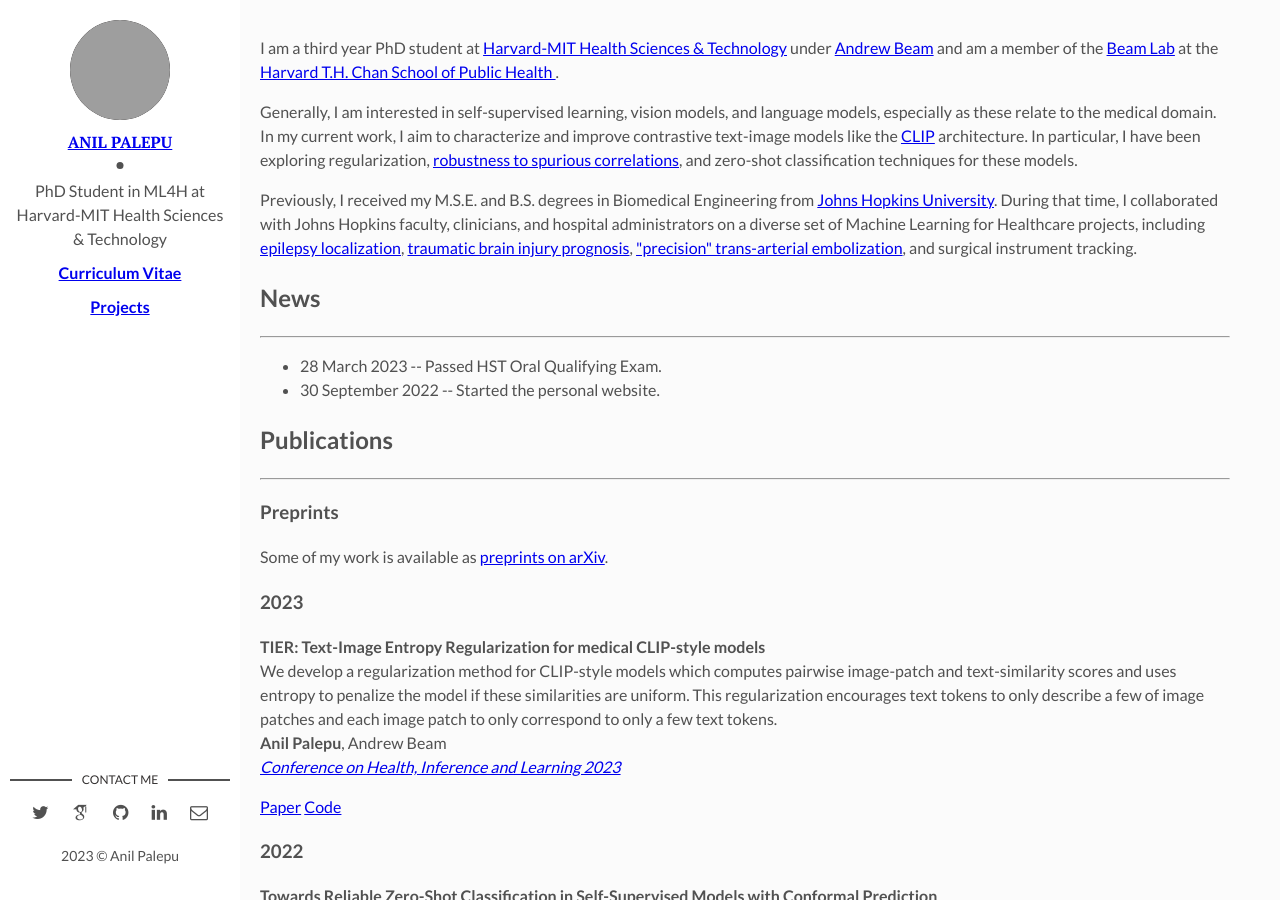
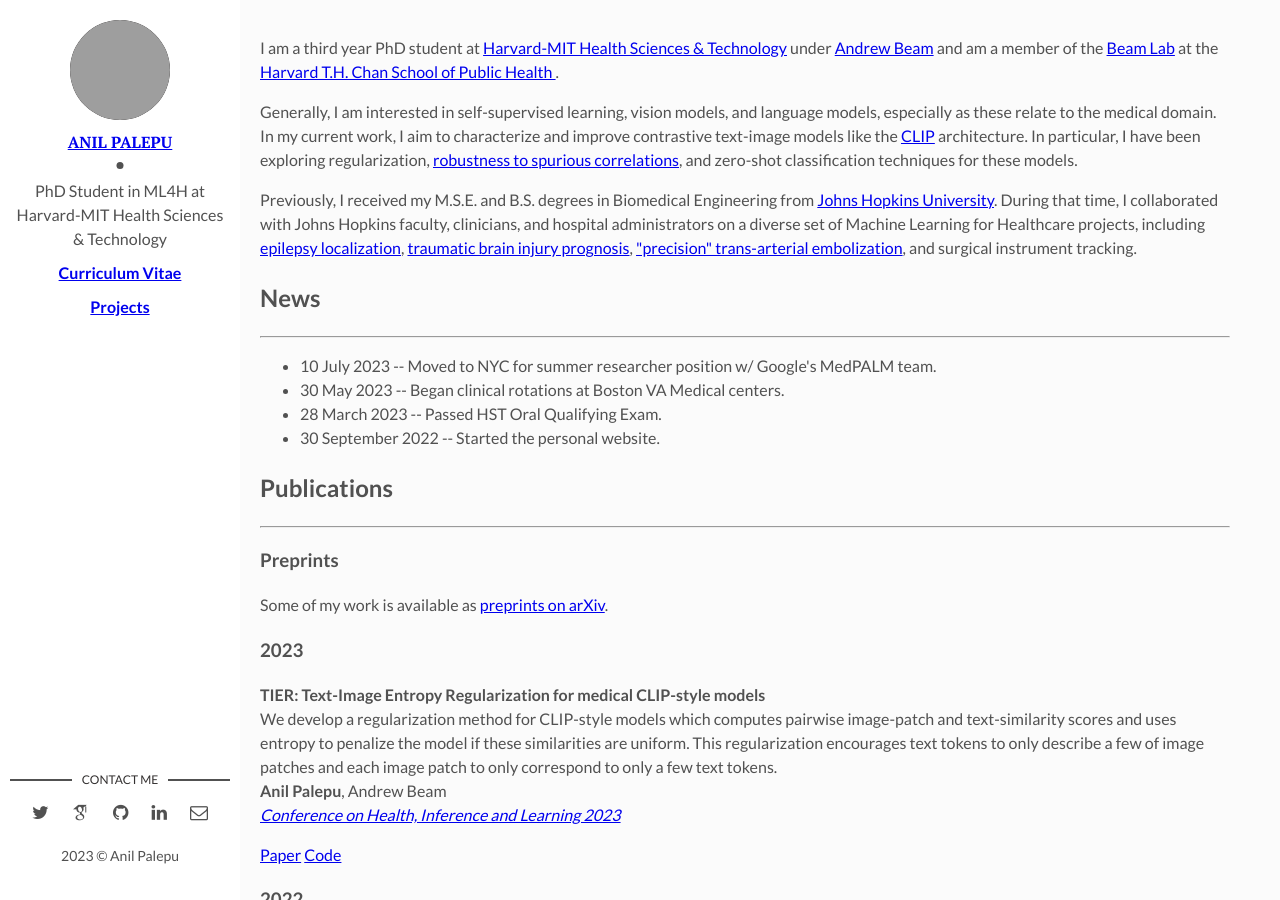
Before and after one commit to apalepu13/apalepu13.GitHub.io, a Jekyll site: the page built from index.html, in a window 1280 px wide and 900 px high. Built offline with Jekyll 4.4.1, drawn with Linux system fonts in a browser that asks for light colours; nearby versions of some CDN libraries; some web fonts are replaced; the list of posts is cut into pages by our own code; grey boxes are pictures that could not be loaded.

Commit message:
Updated news

```diff
--- a/index.html
+++ b/index.html
@@ -20,6 +20,8 @@
           <hr>
           <p>
             <ul class="nav nav-pills nav-stacked">
+            <li> 10 July 2023 -- Moved to NYC for summer researcher position w/ Google's MedPALM team.</li>
+            <li> 30 May 2023 -- Began clinical rotations at Boston VA Medical centers.</li>
             <li> 28 March 2023 -- Passed HST Oral Qualifying Exam.</li>
             <li> 30 September 2022 -- Started the personal website.</li>
             </ul>
```
